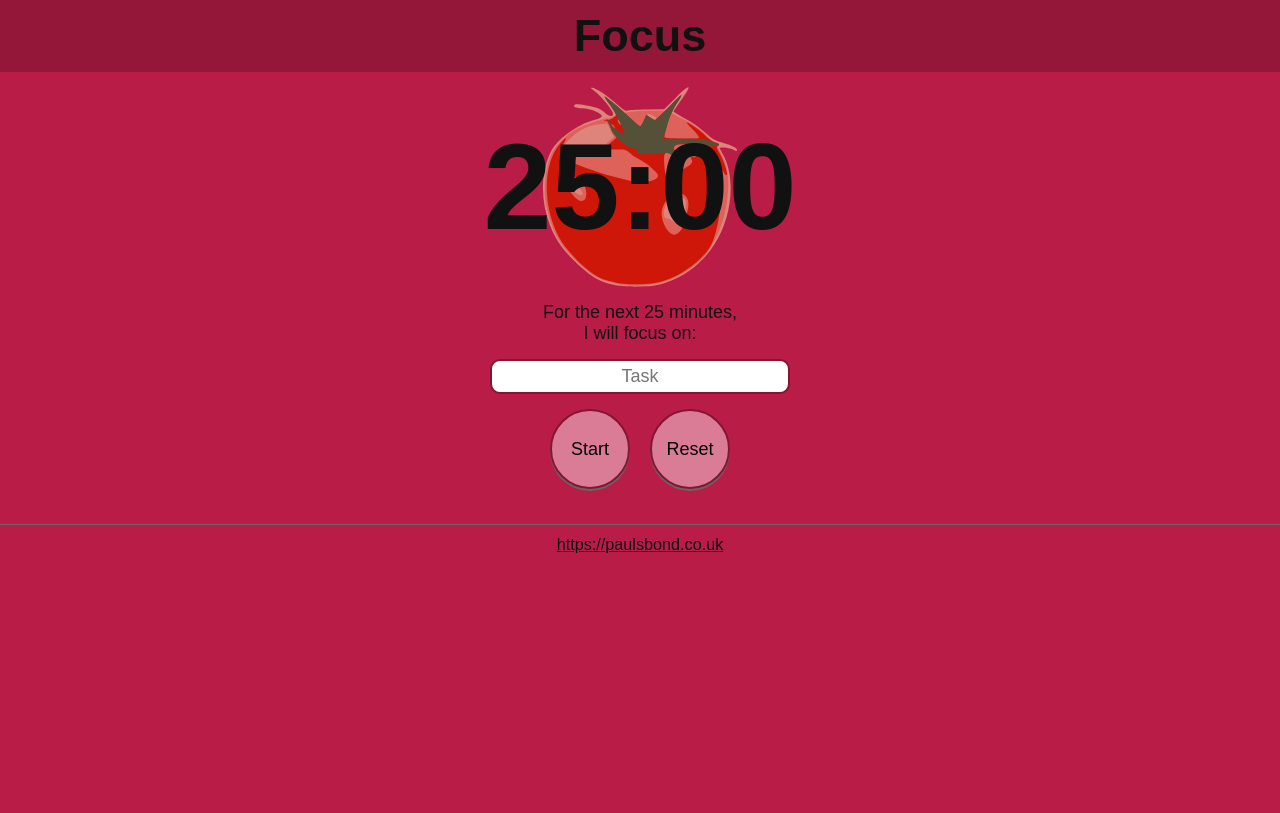
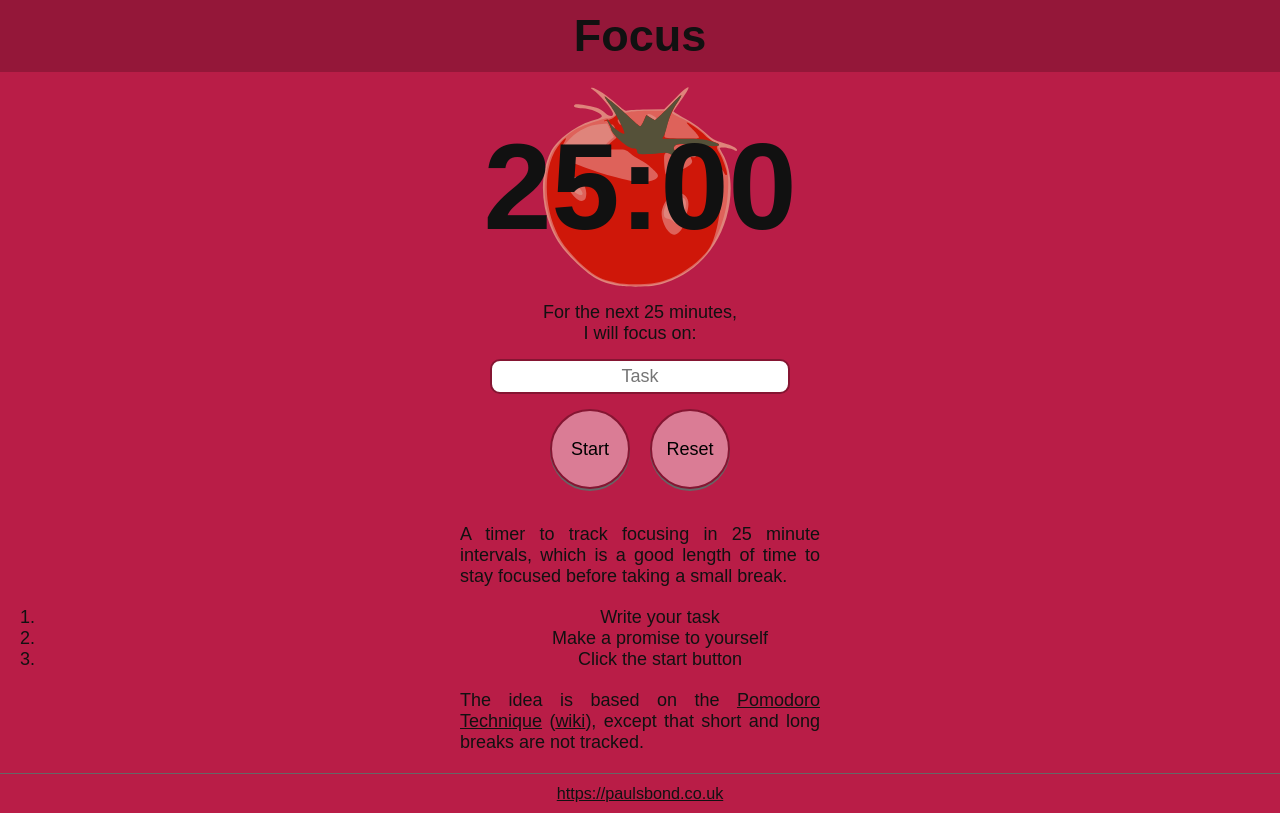
Before and after one commit to paulsbond/focus, an Angular app: page / in a window 1280 px wide. Built offline with nearby package versions, Linux system fonts and the light colour scheme.

Commit message:
Added a description

```diff
--- a/src/app/app.component.html
+++ b/src/app/app.component.html
@@ -31,6 +31,22 @@
   <button (click)="clear()">Clear</button>
 </ng-container>
 
+<p class="description">
+  A timer to track focusing in 25 minute intervals,
+  which is a good length of time to stay focused before taking a small break.
+</p>
+<ol>
+  <li>Write your task</li>
+  <li>Make a promise to yourself</li>
+  <li>Click the start button</li>
+</ol>
+<p class="description">
+  The idea is based on the
+  <a href="https://francescocirillo.com/pages/pomodoro-technique">Pomodoro Technique</a>
+  (<a href="https://en.wikipedia.org/wiki/Pomodoro_Technique">wiki</a>),
+  except that short and long breaks are not tracked.
+</p>
+
 <footer>
   <a href="https://paulsbond.co.uk">https://paulsbond.co.uk</a>
 </footer>
--- a/src/app/app.component.scss
+++ b/src/app/app.component.scss
@@ -76,13 +76,21 @@ td, th {
   padding: 0 5px;
 }
 
+a {
+  color: inherit;
+}
+
+.description {
+  margin: 20px auto;
+  max-width: 400px;
+  padding-left: 20px;
+  padding-right: 20px;
+  text-align: justify;
+}
+
 footer {
   border-top: 1px solid #666;
   font-size: 0.9rem;
   margin-top: 20px;
   padding: 10px;
 }
-
-a {
-  color: inherit;
-}
```
Also changed, not shown: 6 other files (tests, documents, lock files or other folders).
